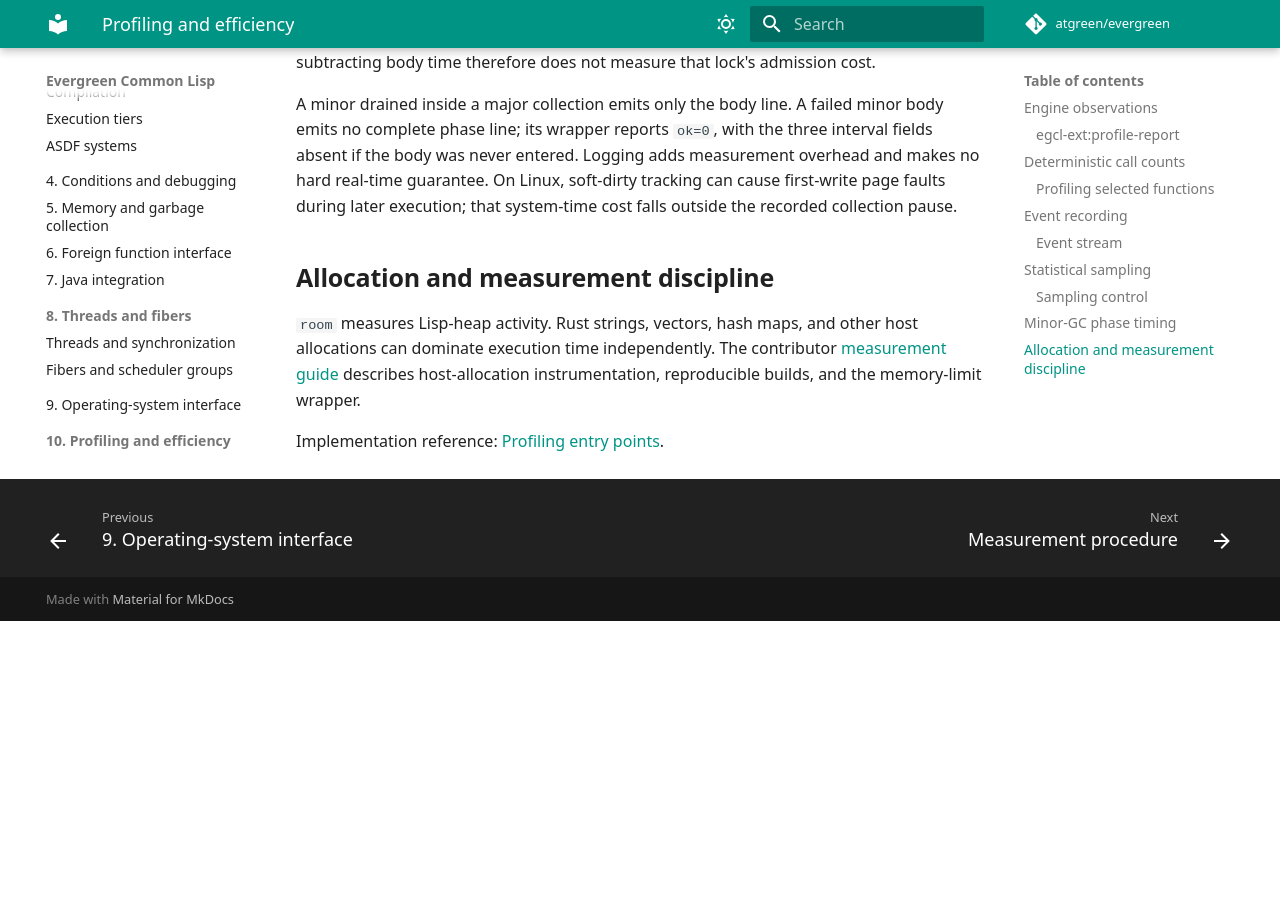
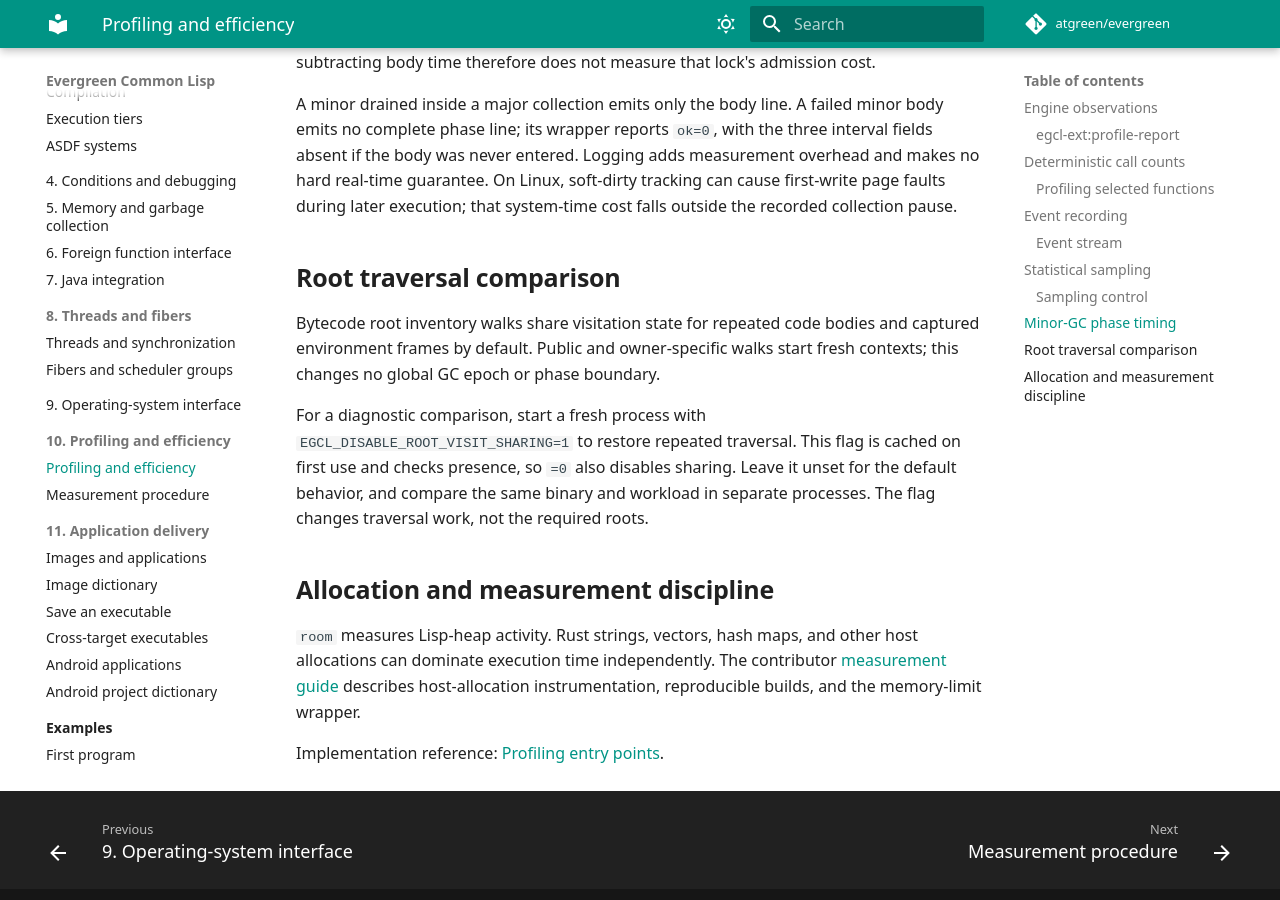
Before and after one commit to atgreen/evergreen, an MkDocs documentation site: the page built from docs/manual/profiling.md, in a window 1280 px wide and 900 px high, scrolled down 3289 px. Built offline with MkDocs 1.6.1 and Material for MkDocs 9.7.7, drawn with Linux system fonts in a browser that asks for light colours; comment, search, counter and statistics services are not loaded; the version menu is left out; before the commit the page ends 3910 px from its top, so only the background shows below that.

Commit message:
Document shared root traversal and diagnostic ablation
Co-Authored-By: Codex <noreply@openai.com>

```diff
--- a/docs/manual/profiling.md
+++ b/docs/manual/profiling.md
@@ -145,6 +145,18 @@ measurement overhead and makes no hard real-time guarantee. On Linux,
 soft-dirty tracking can cause first-write page faults during later execution;
 that system-time cost falls outside the recorded collection pause.
 
+## Root traversal comparison { #root-visit-sharing }
+
+Bytecode root inventory walks share visitation state for repeated code bodies
+and captured environment frames by default. Public and owner-specific walks
+start fresh contexts; this changes no global GC epoch or phase boundary.
+
+For a diagnostic comparison, start a fresh process with
+`EGCL_DISABLE_ROOT_VISIT_SHARING=1` to restore repeated traversal. This flag is
+cached on first use and checks presence, so `=0` also disables sharing. Leave
+it unset for the default behavior, and compare the same binary and workload
+in separate processes. The flag changes traversal work, not the required roots.
+
 ## Allocation and measurement discipline
 
 `room` measures Lisp-heap activity. Rust strings, vectors, hash maps, and other
```
Also changed, not shown: CHANGELOG.md (+4 -0 lines).
